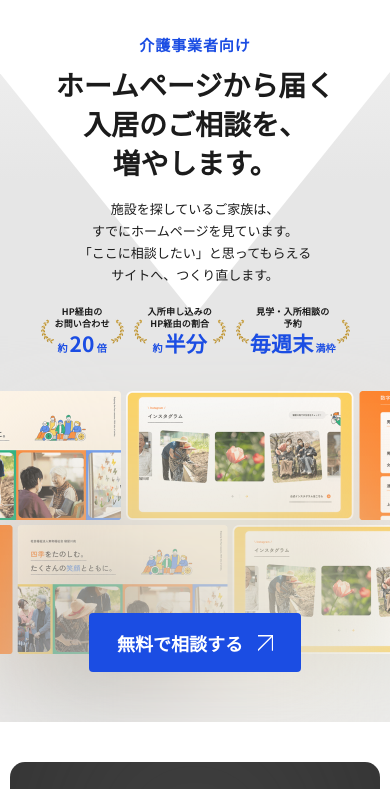
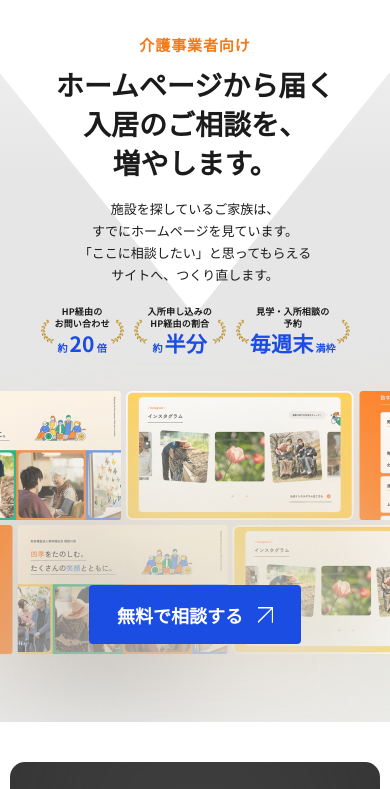
Before and after one commit to unouinc/kaigo-lp, a plain HTML site: page index.html in a window 390 px wide. Shown: the part 51-840 px from the top of the page. Drawn offline with Linux system fonts and the light colour scheme; a web font is replaced by a local one.

Commit message:
KV：SPのボタン位置を上げ、対象表記をオレンジに変更
Co-Authored-By: Claude Fable 5.2 <noreply@anthropic.com>
Claude-Session: https://claude.ai/code/session_01WPqfVrnLLwrKfdREUGuNMe

```diff
--- a/assets/css/kaigo.css
+++ b/assets/css/kaigo.css
@@ -1,5 +1,5 @@
 /* kaigo LP — additions on top of the recruit-site stylesheet (same tokens) */
-.k-hero-target{color:var(--color-blue);font-weight:700;font-size:1.125rem;line-height:160%;letter-spacing:.06em;margin-bottom:.875rem}
+.k-hero-target{color:#F27A1A;font-weight:700;font-size:1.125rem;line-height:160%;letter-spacing:.06em;margin-bottom:.875rem}
 section.hero{padding-top:9.5rem;padding-bottom:6.5rem}
 .hero .sub-title{font-size:1.0625rem;line-height:170%}
 @media screen and (min-width:769px){.hero .hero-action{margin-top:2.25rem}.hero .hero-image{translate:93% -12%}.k-approach .reason-content__title{font-size:2.125rem}}
@@ -106,11 +106,11 @@ section.hero{padding-top:9.5rem;padding-bottom:6.5rem}
 
 .k-stub{padding-top:10rem;padding-bottom:6rem}
 @media screen and (max-width:768px){
-  section.hero{padding-top:5.25rem;padding-bottom:3.125rem}
+  section.hero{padding-top:5.25rem;padding-bottom:4.875rem}
   .k-hero-target{text-align:center;font-size:.9375rem;margin-bottom:.5rem}
   .hero .sub-title{font-size:.8125rem}
   .k-laurels-wrap{margin-top:1.25rem}
-  .hero .hero-action{margin-top:16rem}
+  .hero .hero-action{margin-top:14.25rem}
   .k-laurels{flex-wrap:nowrap;justify-content:center;gap:.375rem}
   .k-laurel{gap:.0625rem}
   .k-laurel__l,.k-laurel__r{width:.9375rem}
```
